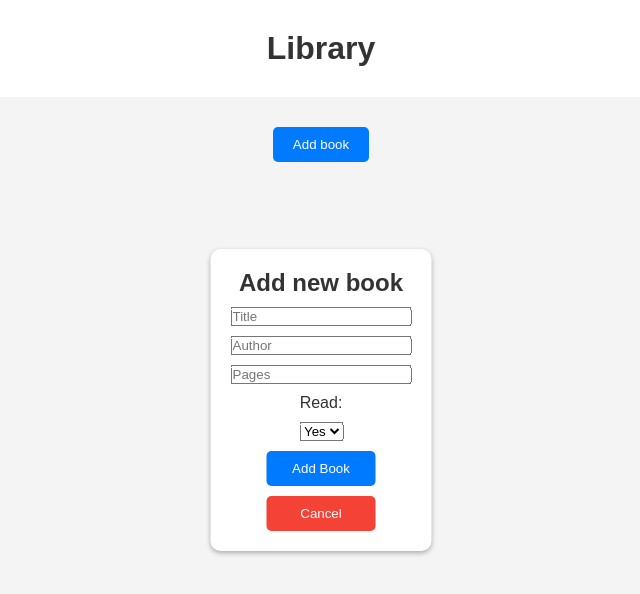
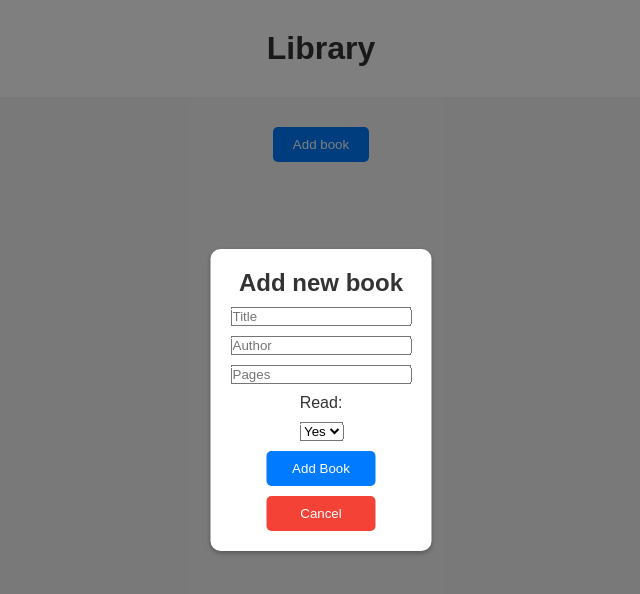
Before and after one commit to dlastic/odin-library, a plain HTML site: page index.html in a window 1280 px wide. Both pictures are taken after a click on the button "Add book". Shown: the whole page, without its empty margins (319-959 px from the left). Drawn offline with Linux system fonts and the light colour scheme.

Commit message:
Add overlay functionality and animation for modal

```diff
--- a/index.html
+++ b/index.html
@@ -36,6 +36,7 @@
       <button type="button" class="close-modal">Cancel</button>
     </form>
   </div>
+  <div class="overlay hidden"></div>
 
   <script src="index.js"></script>
 </body>
--- a/index.js
+++ b/index.js
@@ -1,6 +1,7 @@
 const myLibrary = [];
 const addBookButton = document.querySelector(".add-book");
 const modal = document.querySelector(".modal");
+const overlay = document.querySelector(".overlay");
 const closeModalButton = document.querySelector(".close-modal");
 const bookForm = document.querySelector("#book-form");
 
@@ -70,11 +71,13 @@ function removeBookFromLibrary(id) {
 }
 
 addBookButton.addEventListener("click", () => {
-  modal.classList.remove("hidden")
+  modal.classList.remove("hidden");
+  overlay.classList.remove("hidden");
 })
 
 closeModalButton.addEventListener("click", () => {
-  modal.classList.add("hidden")
+  modal.classList.add("hidden");
+  overlay.classList.add("hidden");
 });
 
 bookForm.addEventListener("submit", (e) => {
@@ -88,5 +91,6 @@ bookForm.addEventListener("submit", (e) => {
   addBookToLibrary(title, author, pages, read);
   displayBooks();
   modal.classList.add("hidden");
+  overlay.classList.add("hidden");
   bookForm.reset();
 });
--- a/styles.css
+++ b/styles.css
@@ -85,6 +85,7 @@ button.add-book {
   top: 50%;
   left: 50%;
   transform: translate(-50%, -50%);
+  transition: 0.2s ease-in-out;
   background-color: white;
   padding: 20px;
   border-radius: 10px;
@@ -92,15 +93,15 @@ button.add-book {
   z-index: 1000;
 }
 
+.modal.hidden {
+  transform: translate(-50%, -50%) scale(0);
+}
+
 form {
   display: flex;
   flex-direction: column;
   align-items: center;
   gap: 10px;
-}
-
-.hidden {
-  display: none;
 }
 
 .modal button {
@@ -129,3 +130,16 @@ form {
     background-color: #0056b3;
   }
 }
+
+.overlay {
+  position: fixed;
+  top: 0;
+  left: 0;
+  width: 100%;
+  height: 100%;
+  background-color: rgba(0, 0, 0, 0.5);
+}
+
+.overlay.hidden {
+  display: none;
+}
```
